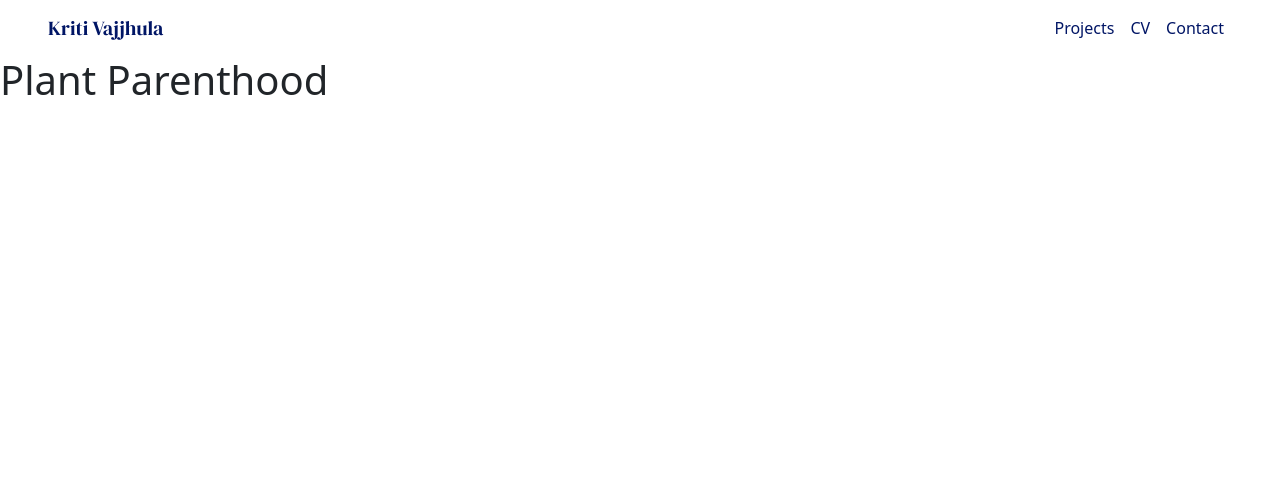
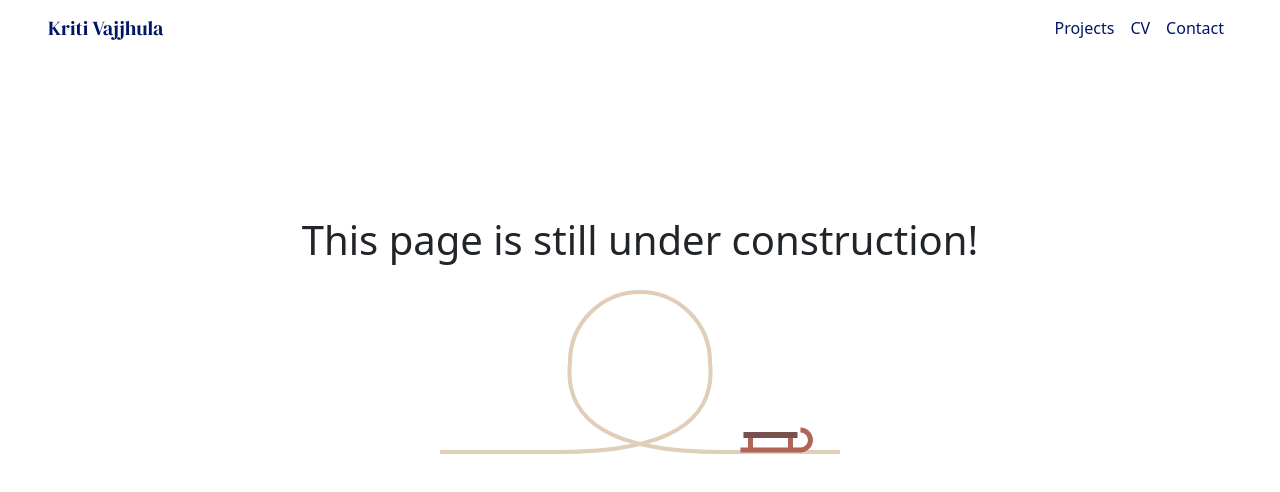
Before and after one commit to kvajjhula/kriti_portfolio, a React (Create React App) app: page /PlantParenthood in a window 1280 px wide. Shown: the top 492 px of the page. Built offline with nearby package versions, Linux system fonts and the light colour scheme.

Commit message:
add under construction notes under unfinished websites

```diff
--- a/src/components/Guppy.js
+++ b/src/components/Guppy.js
@@ -2,8 +2,32 @@ import React from 'react';
 
 export function GuppyProject(props) {
     return (
-        <div>
-            <h1>Guppy</h1>
+        <div className='construction'>
+        <h1>This page is still under construction!</h1>
+
+            <svg width="400" height="200" viewBox="-200 -100 400 200" fill="none">
+                <path
+                    stroke="#E0CEB9"
+                    strokeWidth="4"
+                    d="
+                M-200 80 L -80 80 Q 80 80 70 -10
+                A 70 70 0 0 0 -70 -10
+                Q -80 80 80 80 L 200 80"
+                />
+
+                <g className="sleigh">
+                    <path
+                        d="
+                        M -30 -2 L 30 -2 A 10 10 0 0 0 30 -22
+                        M -20 -2 L -20 -17
+                        M 20 -2 L 20 -17"
+                        stroke="#AF6455"
+                        strokeWidth="5"
+                    />
+                    <path d="M -27 -17 L 27 -17" stroke="#7A504F" strokeWidth="6" />
+                </g>
+            </svg>
+
         </div>
     )
 }
--- a/src/components/PlantParenthood.js
+++ b/src/components/PlantParenthood.js
@@ -2,8 +2,32 @@ import React from 'react';
 
 export function PlantParenthood(props) {
     return (
-        <div>
-            <h1>Plant Parenthood</h1>
-        </div>
+        <div className='construction'>
+        <h1>This page is still under construction!</h1>
+
+        <svg width="400" height="200" viewBox="-200 -100 400 200" fill="none">
+            <path
+                stroke="#E0CEB9"
+                strokeWidth="4"
+                d="
+            M-200 80 L -80 80 Q 80 80 70 -10
+            A 70 70 0 0 0 -70 -10
+            Q -80 80 80 80 L 200 80"
+            />
+
+            <g className="sleigh">
+                <path
+                    d="
+                    M -30 -2 L 30 -2 A 10 10 0 0 0 30 -22
+                    M -20 -2 L -20 -17
+                    M 20 -2 L 20 -17"
+                    stroke="#AF6455"
+                    strokeWidth="5"
+                />
+                <path d="M -27 -17 L 27 -17" stroke="#7A504F" strokeWidth="6" />
+            </g>
+        </svg>
+
+    </div>
     )
 }
--- a/src/components/VRMap.js
+++ b/src/components/VRMap.js
@@ -2,8 +2,32 @@ import React from 'react';
 
 export function VRMap(props) {
     return (
-        <div>
-            <h1>VR Map</h1>
-        </div>
+        <div className='construction'>
+        <h1>This page is still under construction!</h1>
+
+        <svg width="400" height="200" viewBox="-200 -100 400 200" fill="none">
+            <path
+                stroke="#E0CEB9"
+                strokeWidth="4"
+                d="
+            M-200 80 L -80 80 Q 80 80 70 -10
+            A 70 70 0 0 0 -70 -10
+            Q -80 80 80 80 L 200 80"
+            />
+
+            <g className="sleigh">
+                <path
+                    d="
+                    M -30 -2 L 30 -2 A 10 10 0 0 0 30 -22
+                    M -20 -2 L -20 -17
+                    M 20 -2 L 20 -17"
+                    stroke="#AF6455"
+                    strokeWidth="5"
+                />
+                <path d="M -27 -17 L 27 -17" stroke="#7A504F" strokeWidth="6" />
+            </g>
+        </svg>
+
+    </div>
     )
 }
--- a/src/index.css
+++ b/src/index.css
@@ -407,3 +407,24 @@ a:link {
   padding-bottom: 3rem;
 
 }
+
+.sleigh {
+  offset-path: path(
+    "M-200 80 L -90 80 Q 60 80 60 -10 A 50 50 0 0 0 -60 -10 Q -60 80 90 80 L 200 80"
+  );
+  animation: roller-coaster 6000ms infinite linear;
+}
+
+@keyframes roller-coaster {
+  0% {
+    offset-distance: 0%;
+  }
+  100% {
+    offset-distance: 100%;
+  }
+}
+
+.construction {
+  text-align: center;
+  padding-top: 10rem;
+}
```
